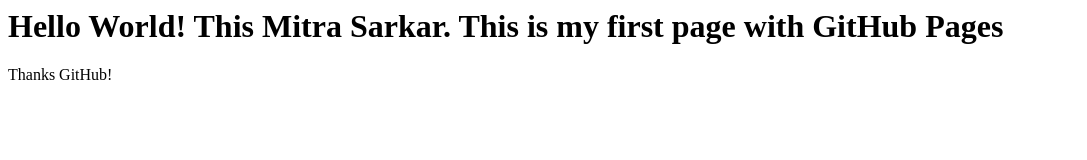
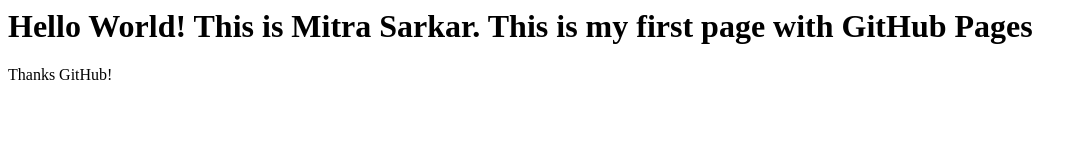
Before and after one commit to mitrasar/MIT_MOD3.2, a plain HTML site: page index.html in a window 1280 px wide. Shown: the whole page, without its empty margins (0-1087 px from the left). Drawn offline with Linux system fonts and the light colour scheme.

Commit message:
Update index.html
corrected the grammer

```diff
--- a/index.html
+++ b/index.html
@@ -1,4 +1,4 @@
 <html>
-<h1> Hello World! This Mitra Sarkar. This is my first page with GitHub Pages </h1>
+<h1> Hello World! This is Mitra Sarkar. This is my first page with GitHub Pages </h1>
 <p>Thanks GitHub!</p>
 </html>
```
